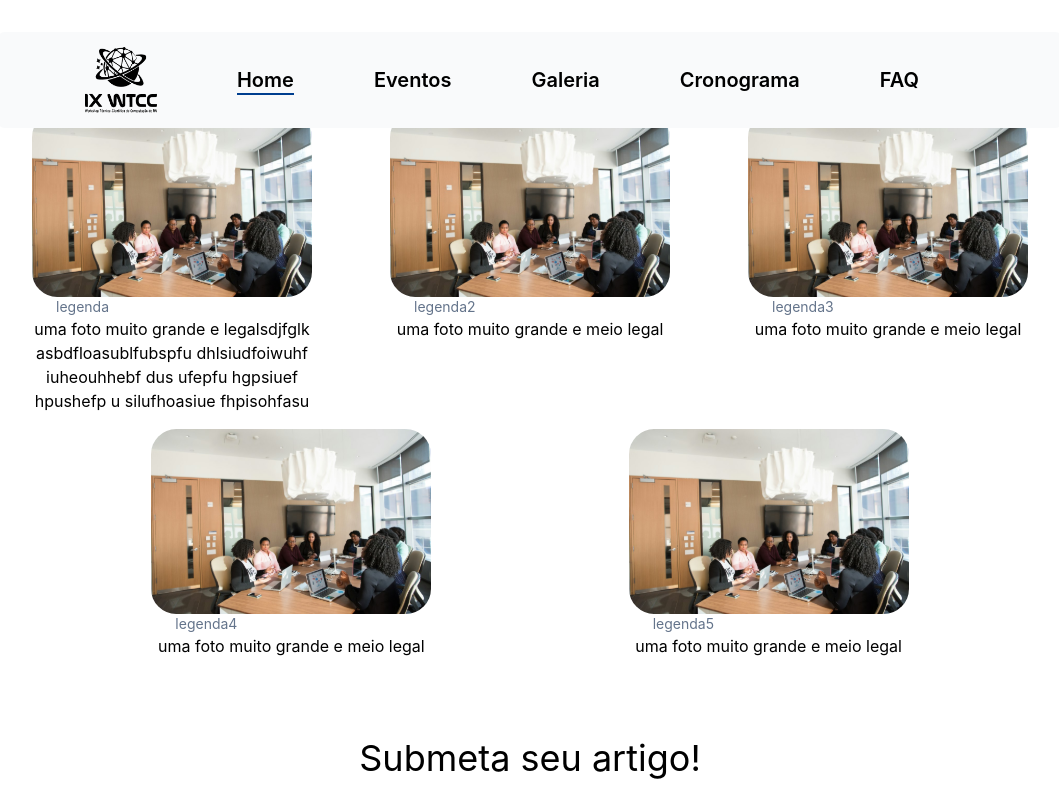
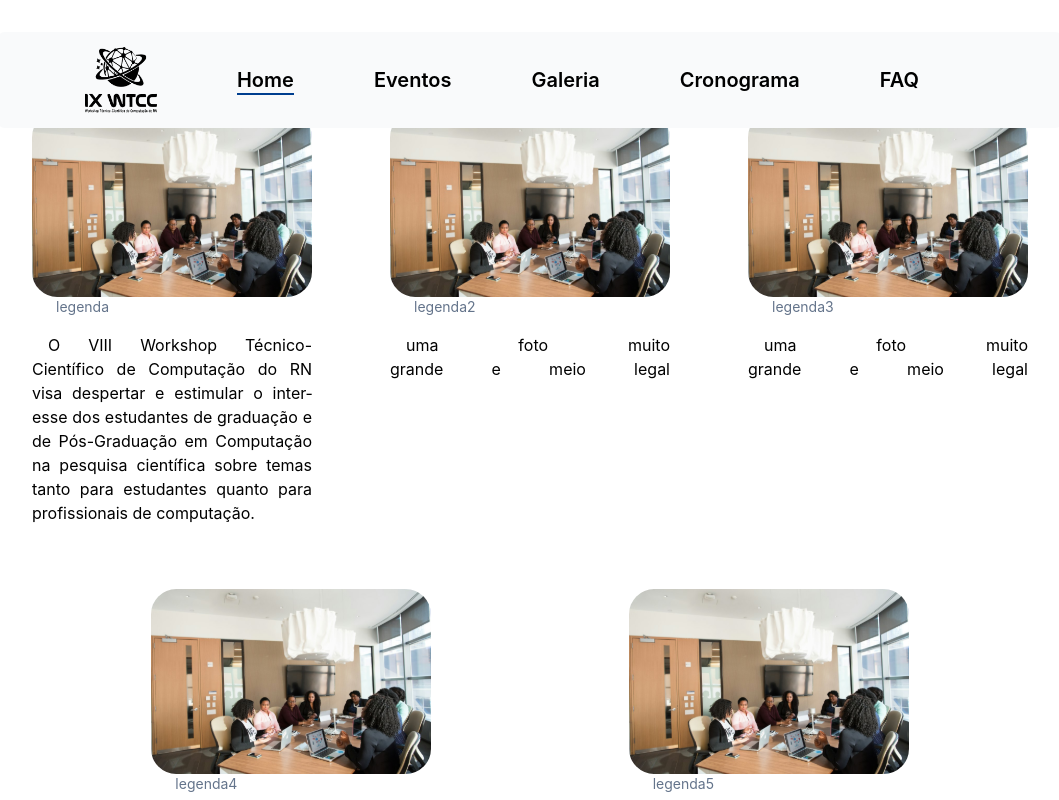
Before and after one commit to Escola-Piloto-de-Computacao/wtcc, a React (Create React App) app: page / in a window 1280 px wide. Shown: the top 800 px of the page, without its empty margins (110-1169 px from the left). Built offline with nearby package versions, Linux system fonts and the light colour scheme.

Commit message:
Paragraph and spacing fixes
Changed the text to test word-breaks, increased the spacing between elements and added stylistic elements to paragraph text

```diff
--- a/src/components/Scientificshow/Scientificshow.tsx
+++ b/src/components/Scientificshow/Scientificshow.tsx
@@ -5,7 +5,7 @@ const mostra = [
     {
         img: teste1,
         legenda: "legenda",
-        descricao: "uma foto muito grande e legalsdjfglk asbdfloasublfubspfu dhlsiudfoiwuhf iuheouhhebf dus ufepfu hgpsiuef hpushefp u silufhoasiue fhpisohfasu"
+        descricao: "O VIII Workshop Técnico-Científico de Computação do RN visa despertar e estimular o interesse dos estudantes de graduação e de Pós-Graduação em Computação na pesquisa científica sobre temas tanto para estudantes quanto para profissionais de computação."
     },
     {
         img: teste1,
@@ -37,9 +37,7 @@ const Botao = () => {
                 Submeta seu artigo! <br />
                 <br />
                 {/* Adicionar link */}
-            <a className="font-bold text-white bg-green-700 rounded-md" href="https://www.google.com.br/?hl=pt-BR">
-                Inscreva-se
-            </a>
+                <a className="font-bold text-white bg-green-700 rounded-md" href="https://www.google.com.br/?hl=pt-BR">Inscreva-se</a>
             </p>
         </div>
     )
@@ -52,13 +50,12 @@ const Scientific_show = () => {
                 {
                     mostra.map((m, index) => {
                         return (
-                        <div className="w-1/4" key={index}>
-                            <div>
+                            <div className="w-1/4 mb-12" key={index}>
+                                <div className="mb-4">
                                     <img src={m.img} alt={m.descricao} />
                                     <p className="text-left text-sm text-slate-500 ml-6"> {m.legenda} </p>
                                 </div>
-
-                            <p> {m.descricao} </p>
+                                <p className="text-justify indent-4 text-balance hyphens-auto break-words"> {m.descricao} </p>
                             </div>
                         )
                     })
```
Lines whose indentation alone changed are shown as unchanged.
